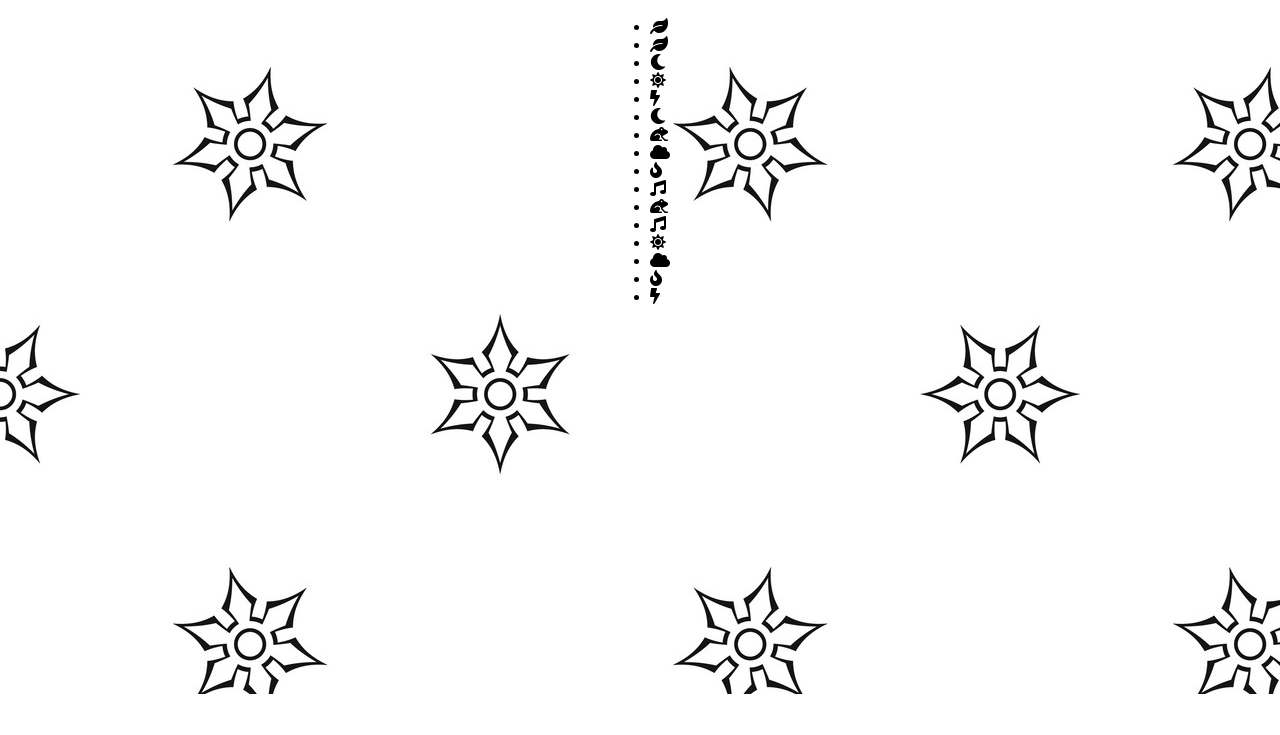
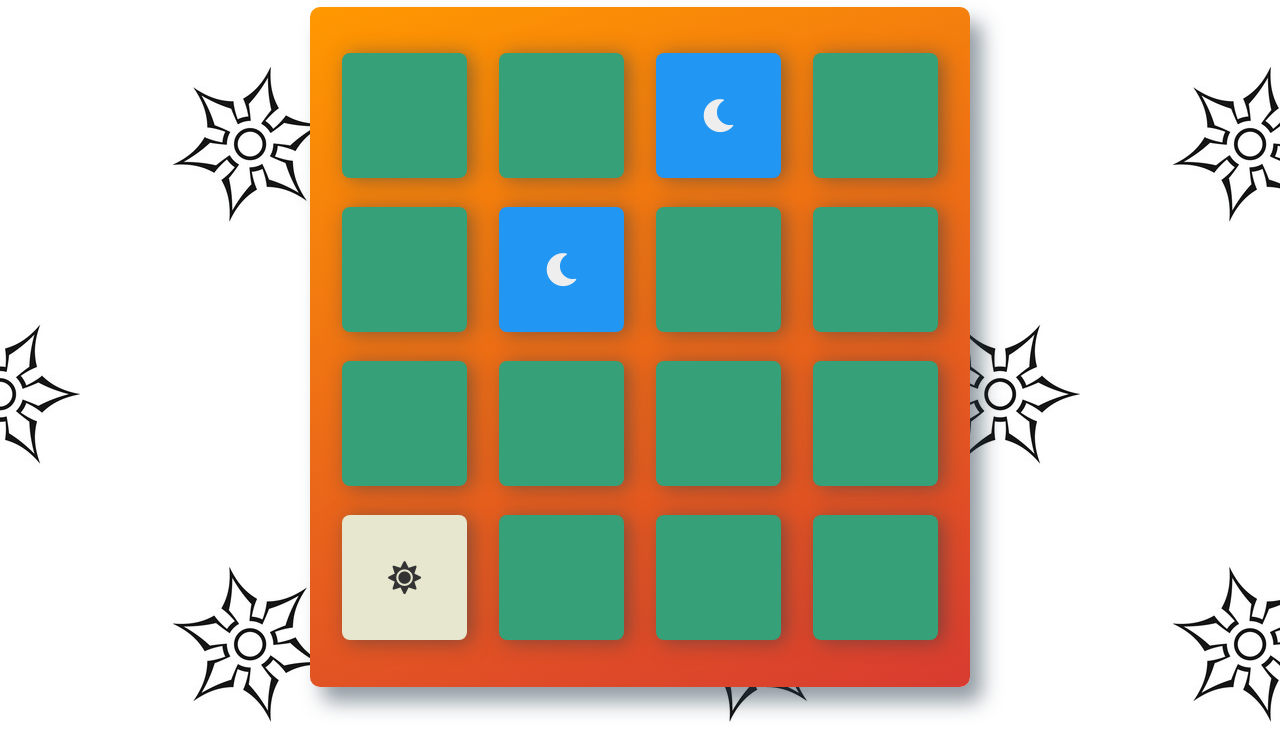
Before and after one commit to leecmoses/concentration, a plain HTML site: page index.html in a window 1280 px wide. Shown: the part 106-841 px from the top of the page. Before the commit the page ends 800 px from the top, so only its background shows below. Drawn offline with Linux system fonts and the light colour scheme.

Commit message:
Style scoreboard and deck of cards

```diff
--- a/css/app.css
+++ b/css/app.css
@@ -18,6 +18,7 @@ body {
 
 body {
     background: #fff url('../img/shuriken.jpg');
+    font-family: 'Open Sans', sans-serif;
 }
 
 .container {
@@ -28,6 +29,7 @@ body {
 }
 
 h1 {
+    font-family: 'Kaushan Script', cursive;
     font-weight: 300;
 }
 
@@ -57,3 +59,51 @@ h1 {
     float: right;
     cursor: pointer;
 }
+
+/****************
+* Deck of Cards *
+*****************/
+
+.deck {
+    width: 660px;
+    min-height: 680px;
+    background: linear-gradient(160deg, #ff9800 0%, #d83b30 100%);
+    padding: 32px;
+    border-radius: 10px;
+    box-shadow: 12px 15px 20px 0 rgba(40, 60, 75, 0.5);
+    display: flex;
+    flex-wrap: wrap;
+    justify-content: space-between;
+    align-items: center;
+    margin: 0 0 3em;
+}
+
+.deck .card {
+    height: 125px;
+    width: 125px;
+    background: #36a079;
+    font-size: 0;
+    color: #333;
+    border-radius: 8px;
+    cursor: pointer;
+    display: flex;
+    justify-content: center;
+    align-items: center;
+    box-shadow: 5px 2px 20px 0 rgba(40, 60, 75, 0.5);
+}
+
+.deck .card.open {
+    transform: rotateY(0);
+    background: #e7e7cf;
+}
+
+.deck .card.show {
+    font-size: 33px;
+}
+
+.deck .card.match {
+    cursor: default;
+    color: #eee;
+    background: #2196f3;
+    font-size: 33px;
+}
```
